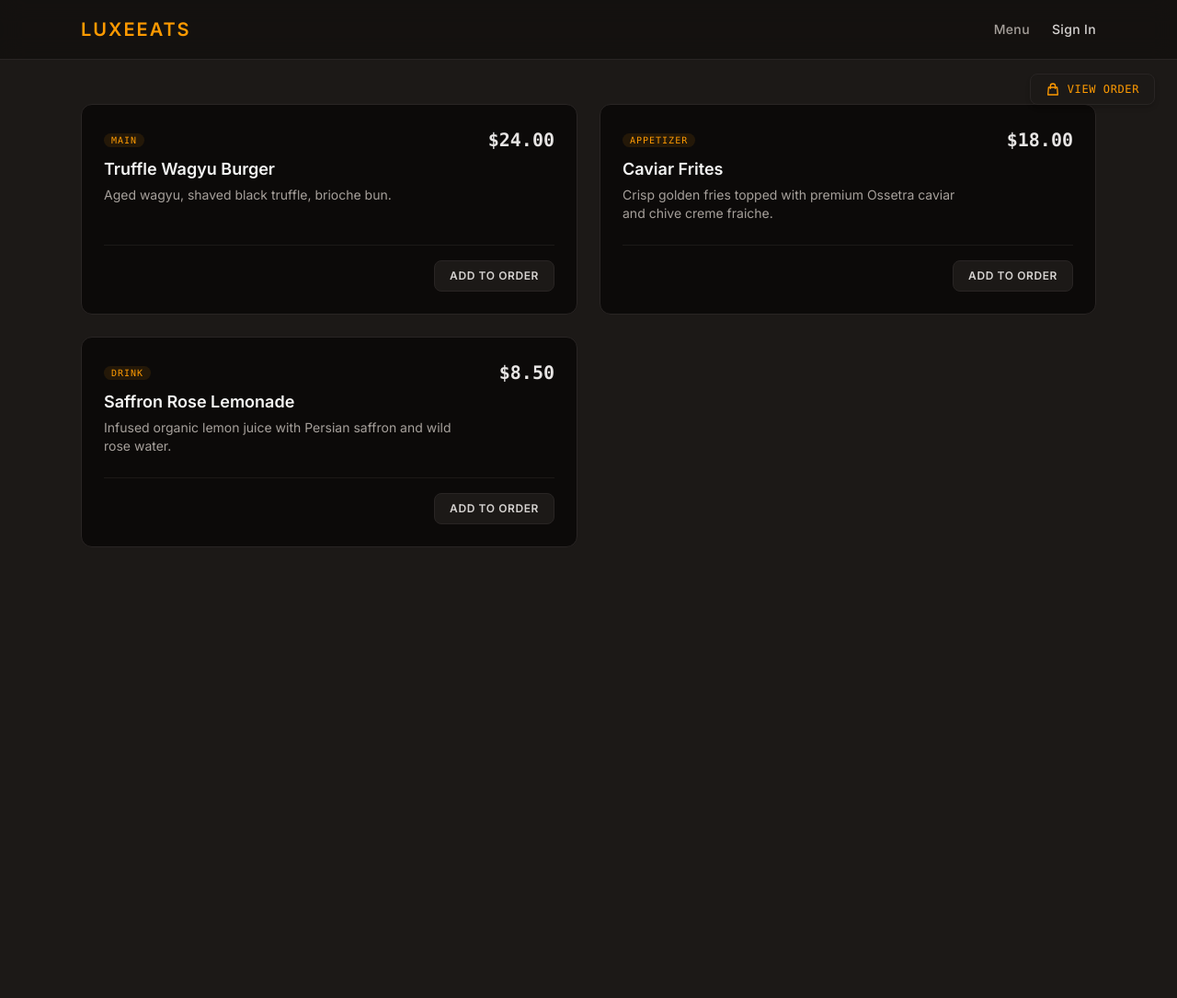
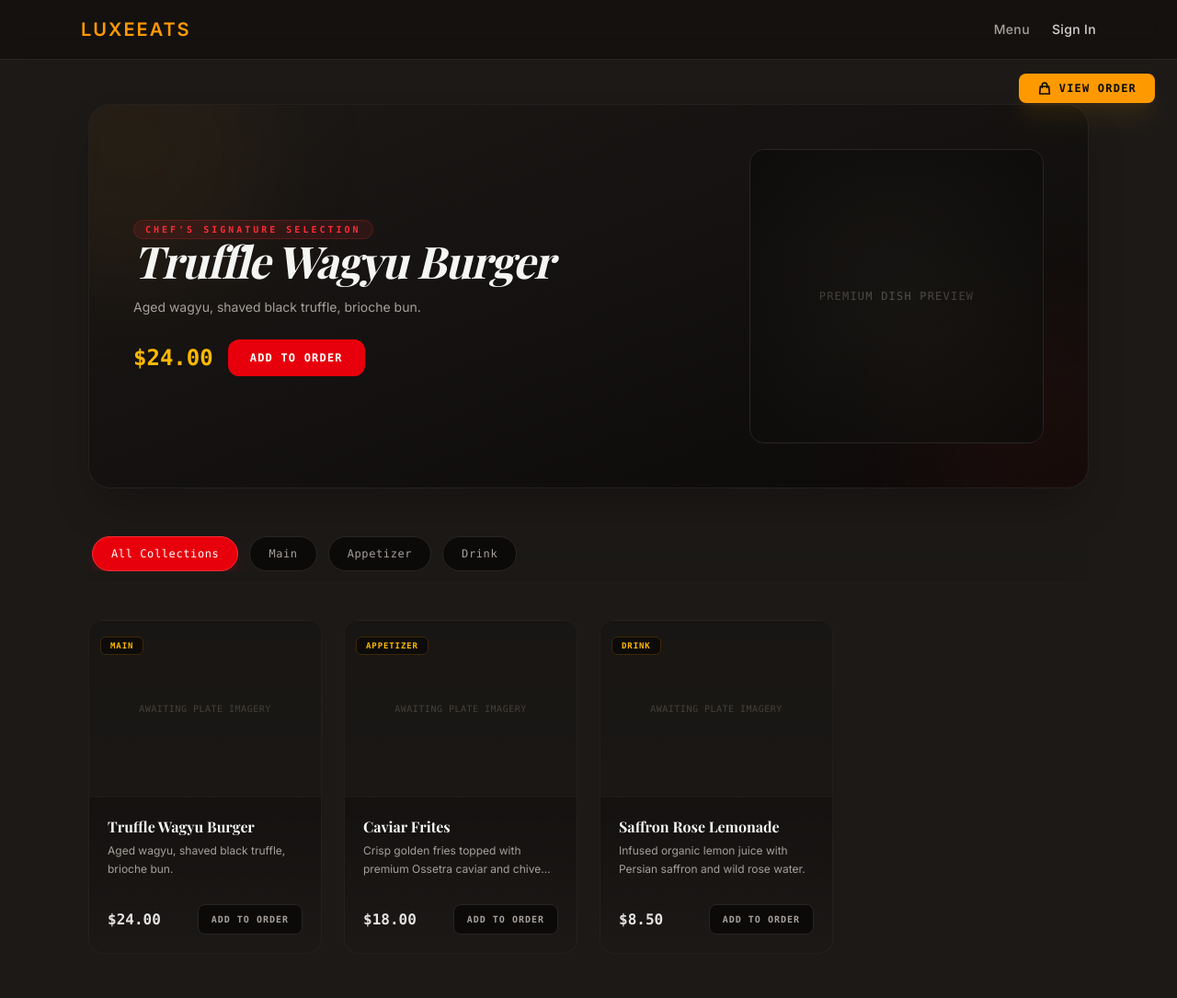
Before and after one commit to essencecup-art/reim-project, a Flask app: page /menu in a window 1280 px wide. Shown: the whole page at 92% size. Before the commit the page ends 595 px from the top, so only its background shows below. Run offline with Flask 3, Linux system fonts and the light colour scheme; data comes from the database, SQL or seed files in the repository; some web fonts are replaced.

Commit message:
layout fixed

```diff
--- a/templates/menu.html
+++ b/templates/menu.html
@@ -3,39 +3,118 @@
 {% block title %}Our Menu | LuxeEats{% endblock %}
 
 {% block content %}
-<div class="absolute top-20 right-6 z-40">
-    <a href="{{ url_for('cart.show_cart') }}" class="px-4 py-2 bg-stone-900 border border-stone-800 hover:border-amber-500/30 rounded-lg text-xs font-mono uppercase tracking-wider text-amber-500 flex items-center gap-2 transition-all duration-300 shadow-md">
-        <svg xmlns="http://www.w3.org/2000/svg" class="h-4 w-4" fill="none" viewBox="0 0 24 24" stroke="currentColor" stroke-width="2">
+<div class="fixed bottom-6 right-6 z-50 md:absolute md:top-20 md:right-6 md:bottom-auto">
+    <a href="{{ url_for('cart.show_cart') }}" class="px-5 py-3 md:py-2 bg-amber-500 hover:bg-amber-400 text-stone-950 rounded-xl md:rounded-lg text-xs font-mono uppercase tracking-widest flex items-center gap-2 transition-all duration-300 shadow-xl shadow-amber-500/10 font-bold hover:scale-105 active:scale-95">
+        <svg xmlns="http://www.w3.org/2000/svg" class="h-4 w-4" fill="none" viewBox="0 0 24 24" stroke="currentColor" stroke-width="2.5">
             <path stroke-linecap="round" stroke-linejoin="round" d="M16 11V7a4 4 0 00-8 0v4M5 9h14l1 12H4L5 9z" />
         </svg>
-        View Order
+        <span>View Order</span>
     </a>
 </div>
 
-<div class="space-y-8">
-    <div class="grid md:grid-cols-2 gap-6">
-        {% for item in menu_items %}
-        <div class="p-6 bg-stone-950 border border-stone-800 rounded-xl flex flex-col justify-between transition hover:border-amber-500/50 group">
-            <div class="flex justify-between items-start gap-4">
-                <div>
-                    <span class="text-[10px] uppercase tracking-widest font-mono text-amber-500 bg-amber-500/10 px-2 py-0.5 rounded-full">{{ item.category }}</span>
-                    <h3 class="text-lg font-bold text-stone-100 group-hover:text-amber-400 transition mt-2">{{ item.name }}</h3>
-                    <p class="text-sm text-stone-400 mt-1 pr-4">{{ item.description }}</p>
-                </div>
-                <span class="text-xl font-mono font-bold text-stone-200">${{ "%.2f"|format(item.price / 100) }}</span>
-            </div>
+<div class="space-y-10 max-w-7xl mx-auto px-2">
 
-            <div class="mt-6 pt-4 border-t border-stone-900 flex justify-end relative">
-                <button
-                    onclick="addToCart('{{ item.id }}', this)"
-                    class="relative px-4 py-2 bg-stone-900 border border-stone-800 rounded-lg text-xs font-semibold uppercase tracking-wider text-stone-300 hover:bg-stone-800 hover:text-amber-400 transition-all duration-300 cursor-pointer overflow-visible">
+    {% if featured_item %}
+    <div class="relative overflow-hidden bg-gradient-to-br from-stone-900 to-stone-950 border border-stone-800/80 rounded-3xl p-8 md:p-12 flex flex-col md:flex-row items-center justify-between gap-8 shadow-2xl" data-aos="fade-down">
+        <div class="absolute -top-24 -left-24 w-72 h-72 bg-amber-500/5 rounded-full blur-3xl pointer-events-none"></div>
+        <div class="absolute -bottom-24 -right-24 w-72 h-72 bg-red-500/5 rounded-full blur-3xl pointer-events-none"></div>
+
+        <div class="space-y-4 max-w-xl z-10 text-center md:text-left">
+            <span class="text-[10px] uppercase tracking-[0.3em] font-mono font-bold text-red-500 bg-red-500/10 px-3 py-1 rounded-full border border-red-500/20">Chef's Signature Selection</span>
+            <h1 class="text-4xl md:text-5xl font-serif font-bold tracking-tight text-stone-100 italic">{{ featured_item.name }}</h1>
+            <p class="text-stone-400 text-sm font-light leading-relaxed">
+                {{ featured_item.description or 'Exquisite premium house creation compiled by our master culinary artisans.' }}
+            </p>
+            <div class="pt-2 flex flex-col sm:flex-row items-center justify-center md:justify-start gap-4">
+                <span class="text-2xl font-mono font-black text-amber-400">${{ "%.2f"|format(featured_item.price / 100) }}</span>
+                <button onclick="addToCart('{{ featured_item.id }}', this)" class="w-full sm:w-auto px-6 py-3 bg-red-600 hover:bg-red-500 text-white font-mono text-xs font-bold uppercase tracking-widest rounded-xl transition-all duration-300 cursor-pointer1">
                     Add to Order
                 </button>
             </div>
         </div>
+
+        <div class="relative w-64 h-64 md:w-80 md:h-80 flex items-center justify-center bg-stone-900/60 rounded-2xl border border-stone-800 overflow-hidden group">
+            <div class="absolute inset-0 bg-radial from-transparent to-stone-950/80 pointer-events-none z-10"></div>
+            <span class="text-stone-600 font-mono text-xs uppercase tracking-widest z-0 group-hover:text-stone-500 transition-colors">Premium Dish Preview</span>
+        </div>
+    </div>
+    {% endif %}
+
+    <div class="sticky top-16 z-40 bg-stone-900/80 backdrop-blur-md py-3 border-b border-stone-800/40">
+        <div class="flex items-center gap-3 overflow-x-auto no-scrollbar whitespace-nowrap px-1 Mask-Left-Right">
+
+            <a href="{{ url_for('main.menu') }}"
+               class="px-5 py-2.5 rounded-full text-xs font-mono font-medium tracking-wider transition-all duration-300 border
+               {% if selected_category == 'All' %}
+                   bg-red-600 text-white border-red-500 shadow-lg shadow-red-600/20
+               {% else %}
+                   bg-stone-950 text-stone-400 border-stone-800 hover:border-stone-700 hover:text-stone-200
+               {% endif %}">
+                All Collections
+            </a>
+
+            {% for cat in categories %}
+            <a href="{{ url_for('main.menu', category=cat) }}"
+               class="px-5 py-2.5 rounded-full text-xs font-mono font-medium tracking-wider transition-all duration-300 border capitalize
+               {% if cat == selected_category %}
+                   bg-red-600 text-white border-red-500 shadow-lg shadow-red-600/20
+               {% else %}
+                   bg-stone-950 text-stone-400 border-stone-800 hover:border-stone-700 hover:text-stone-200
+               {% endif %}">
+                {{ cat }}
+            </a>
+            {% endfor %}
+        </div>
+    </div>
+
+    <div class="grid grid-cols-1 sm:grid-cols-2 lg:grid-cols-3 xl:grid-cols-4 gap-6" data-aos="fade-up">
+        {% for item in menu_items %}
+        <div class="bg-gradient-to-b from-stone-950 to-stone-900/40 border border-stone-800/70 rounded-2xl flex flex-col overflow-hidden transition-all duration-500 hover:border-amber-500/30 hover:shadow-2xl hover:shadow-amber-500/5 group h-full">
+
+            <div class="h-48 bg-stone-900/80 border-b border-stone-900 flex items-center justify-center relative overflow-hidden">
+                <div class="absolute top-3 left-3 z-10">
+                    <span class="text-[9px] uppercase tracking-widest font-mono text-amber-400 bg-stone-950/90 border border-amber-500/20 px-2.5 py-1 rounded-md backdrop-blur-sm font-semibold">
+                        {{ item.category }}
+                    </span>
+                </div>
+                <span class="text-[10px] font-mono text-stone-700 uppercase tracking-wider group-hover:scale-105 transition-transform duration-500">Awaiting Plate Imagery</span>
+            </div>
+
+            <div class="p-5 flex flex-col justify-between flex-grow space-y-4">
+                <div class="space-y-1">
+                    <h3 class="text-base font-serif font-bold text-stone-100 group-hover:text-amber-400 transition-colors duration-300 line-clamp-1">
+                        {{ item.name }}
+                    </h3>
+                    <p class="text-xs text-stone-400 font-light leading-relaxed line-clamp-2 min-h-[2rem]">
+                        {{ item.description or 'No formulation breakdown provided for this exquisite plate.' }}
+                    </p>
+                </div>
+
+                <div class="pt-3 border-t border-stone-900/60 flex items-center justify-between relative mt-auto">
+                    <span class="text-base font-mono font-bold text-stone-200">
+                        ${{ "%.2f"|format(item.price / 100) }}
+                    </span>
+
+                    <button
+                        onclick="addToCart('{{ item.id }}', this)"
+                        class="relative px-3.5 py-2 bg-stone-950 border border-stone-800 rounded-lg text-[10px] font-mono font-bold uppercase tracking-widest text-stone-400 hover:bg-stone-900 hover:text-amber-400 hover:border-amber-500/20 transition-all duration-300 cursor-pointer overflow-visible">
+                        Add to Order
+                    </button>
+                </div>
+            </div>
+        </div>
+        {% else %}
+        <div class="col-span-full py-16 text-center space-y-3 bg-stone-950/40 border border-dashed border-stone-800 rounded-2xl">
+            <p class="text-stone-500 font-mono text-sm tracking-wide">No exquisite selections currently populated under this category.</p>
+        </div>
         {% endfor %}
     </div>
 </div>
+
+<style>
+    .no-scrollbar::-webkit-scrollbar { display: none; }
+    .no-scrollbar { -ms-overflow-style: none; scrollbar-width: none; }
+</style>
 
 <script>
 function addToCart(itemId, buttonElement) {
@@ -46,35 +125,30 @@ function addToCart(itemId, buttonElement) {
     .then(response => response.json())
     .then(data => {
         if(data.success) {
-            // ─── CREATE A FLOATING +1 BUBBLE ───────────────────────
+            // ─── FLOATING +1 BUBBLE ───
             const badge = document.createElement('span');
             badge.innerText = '+1';
-
-            // Tailwind classes to style it as an absolute-positioned floating element
-            badge.className = "absolute -top-3 -right-2 text-xs font-mono font-bold text-amber-500 transition-all duration-500 ease-out transform translate-y-1 opacity-0 pointer-events-none";
-            // Append the badge right into the button's parent container
+            badge.className = "absolute -top-3 -right-2 text-xs font-mono font-bold text-amber-400 transition-all duration-500 ease-out transform translate-y-1 opacity-0 pointer-events-none";
             buttonElement.appendChild(badge);
 
-            // Trigger the animation frame (Fly up and fade in)
             requestAnimationFrame(() => {
-                badge.classList.remove('translate-y-1', 'opacity-0'); // ◄── Fixed: remove translate-y-1
-                badge.classList.add('-translate-y-4', 'opacity-100');
+                badge.classList.remove('translate-y-1', 'opacity-0');
+                badge.classList.add('-translate-y-5', 'opacity-100');
             });
 
-            // After half a second, fade it out and erase it from the browser memory
             setTimeout(() => {
                 badge.classList.remove('opacity-100');
                 badge.classList.add('opacity-0');
                 setTimeout(() => badge.remove(), 500);
             }, 600);
 
-            // ─── SMOOTH BUTTON FLASH FEEDBACK ──────────────────────
-            buttonElement.classList.remove('border-stone-800', 'text-stone-300');
-            buttonElement.classList.add('border-amber-500/50', 'text-amber-400');
+            // ─── SMOOTH BUTTON FLASH FEEDBACK ───
+            buttonElement.classList.remove('border-stone-800', 'text-stone-400');
+            buttonElement.classList.add('border-amber-500/40', 'text-amber-400', 'bg-amber-500/5');
 
             setTimeout(() => {
-                buttonElement.classList.remove('border-amber-500/50', 'text-amber-400');
-                buttonElement.classList.add('border-stone-800', 'text-stone-300');
+                buttonElement.classList.remove('border-amber-500/40', 'text-amber-400', 'bg-amber-500/5');
+                buttonElement.classList.add('border-stone-800', 'text-stone-400');
             }, 800);
         }
     })
```
